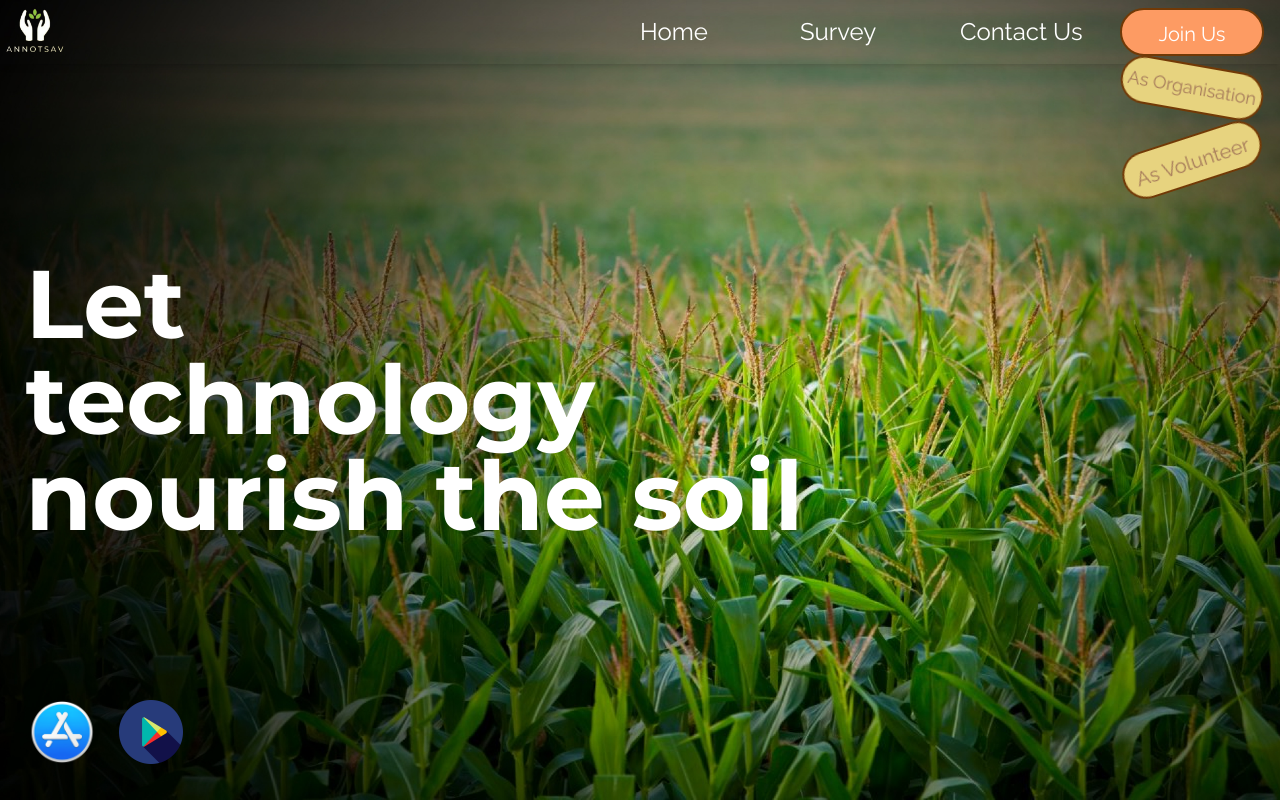
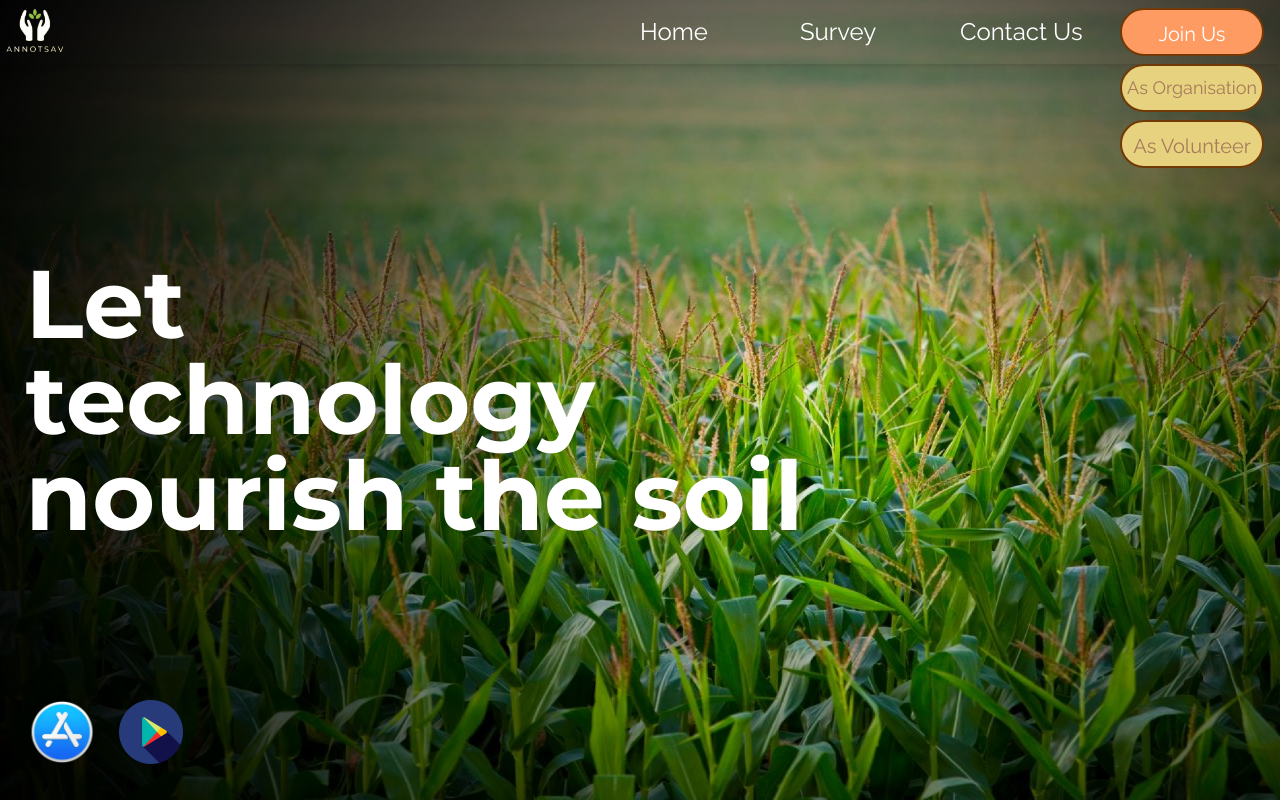
Before and after one commit to info-arnav/annotsav-website, a React (Vite) app: page / in a window 1280 px wide. Both pictures are taken after a click on the button "Join Us". Shown: the top 800 px of the page. Built offline with nearby package versions, Linux system fonts and the light colour scheme.

Commit message:
changes in join btn animation

```diff
--- a/src/components/Navigation.jsx
+++ b/src/components/Navigation.jsx
@@ -191,7 +191,7 @@ function Navigation() {
                     <NavLink to="/volunteer">
                       <motion.button
                         type="button"
-                        className=" p-2 my-6 bg-primaryColor-3 w-36 h-12 border-[#713906] border-2 rounded-full capitalize "
+                        className=" p-2 my-2 bg-primaryColor-3 w-36 h-12 border-[#713906] border-2 rounded-full capitalize "
                         initial="initial"
                         animate={animate ? "btn3" : "initial"}
                         variants={btnVariant}
--- a/src/constants/animations.js
+++ b/src/constants/animations.js
@@ -15,14 +15,14 @@ export const btnVariant = {
   },
 
   btn2: {
-    rotate: 10,
+    // rotate: 10,
     opacity: 1,
     transition: {
       delay: dur,
     },
   },
   btn3: {
-    rotate: -18,
+    // rotate: -18,
     opacity: 1,
     transition: {
       delay: dur + 0.1,
```
